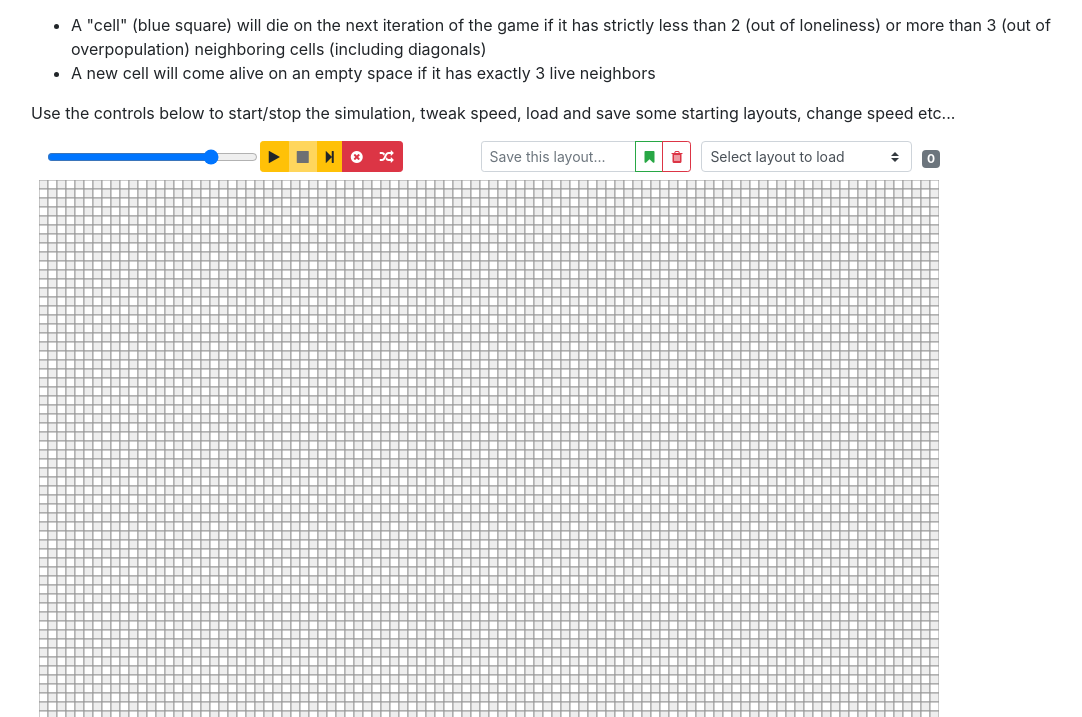
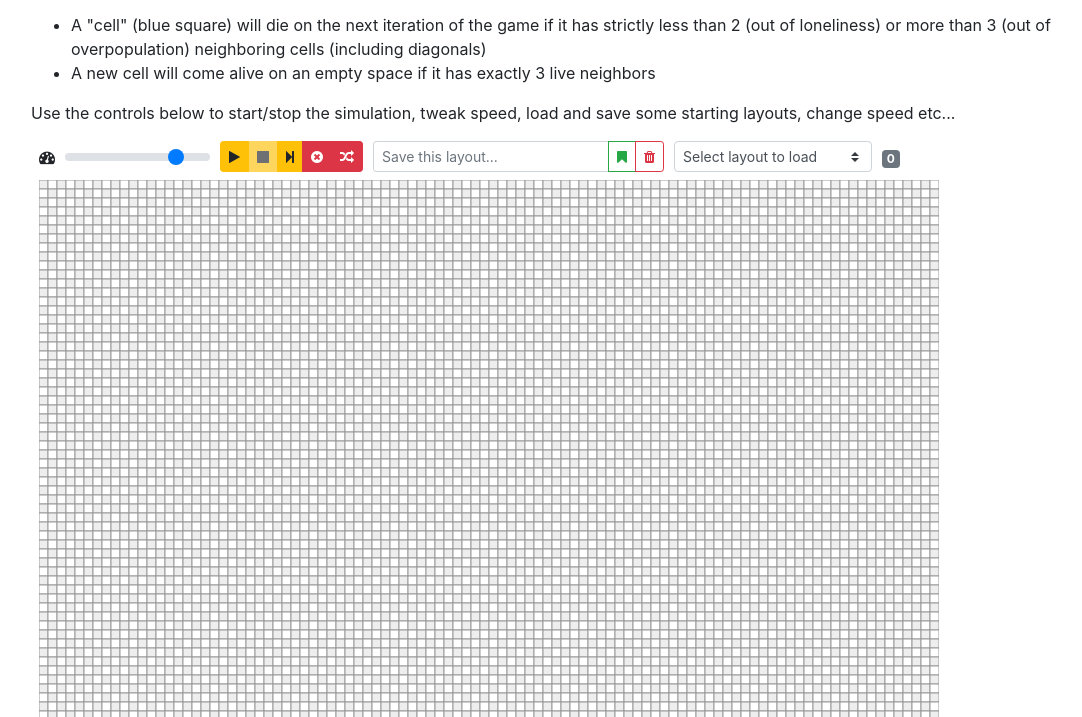
Before and after one commit to Yann-J/game-of-life, a plain HTML site: page index.html in a window 1280 px wide. Shown: the part 83-800 px from the top of the page, without its empty margins (54-1136 px from the left). Drawn offline with nearby package versions, Linux system fonts and the light colour scheme.

Commit message:
Speed slider styling

```diff
--- a/index.html
+++ b/index.html
@@ -20,10 +20,13 @@
     <p>Use the controls below to start/stop the simulation, tweak speed, load and save some starting layouts, change speed etc...</p>
     <form class="m-2">
       <div class="form-row align-items-center">
-        <div class="col">
-          <input type="range" class="form-control-range mx-2" id="speed" value="80">
+        <div class="col-auto">
+          <i class="fa fa-tachometer"></i>
         </div>
-        <div class="col">
+        <div class="col-auto">
+          <input type="range" class="custom-range mr-3 pt-2" id="speed" value="80">
+        </div>
+        <div class="col-auto">
           <div class="btn-group" role="group">
             <button type="button" id="start"  class="btn btn-warning btn-sm" title="Run simulation"><i class="fa fa-play"></i></button>
             <button type="button" id="stop"   class="btn btn-warning btn-sm" title="Stop" disabled="disabled"><i class="fa fa-stop"></i></button>
@@ -32,7 +35,7 @@
             <button type="button" id="random" class="btn btn-danger  btn-sm" title="Generate random layout"><i class="fa fa-random"></i></button>
           </div>
         </div>
-        <div class="col">
+        <div class="col-auto">
           <div class="input-group">
             <input type="text" class="form-control form-control-sm" placeholder="Save this layout..." id="save-name">
             <div class="input-group-append">
@@ -41,11 +44,11 @@
             </div>
           </div>
         </div>
-        <div class="col">
+        <div class="col-auto">
           <select class="custom-select custom-select-sm" placeholder="Load a layout" id="load">
           </select>
         </div>
-        <div class="col">
+        <div class="col-auto">
           <span class="badge badge-secondary" id="iterations">0</span>
         </div>
       </div>
```
Also changed, not shown: js/grid.js.
